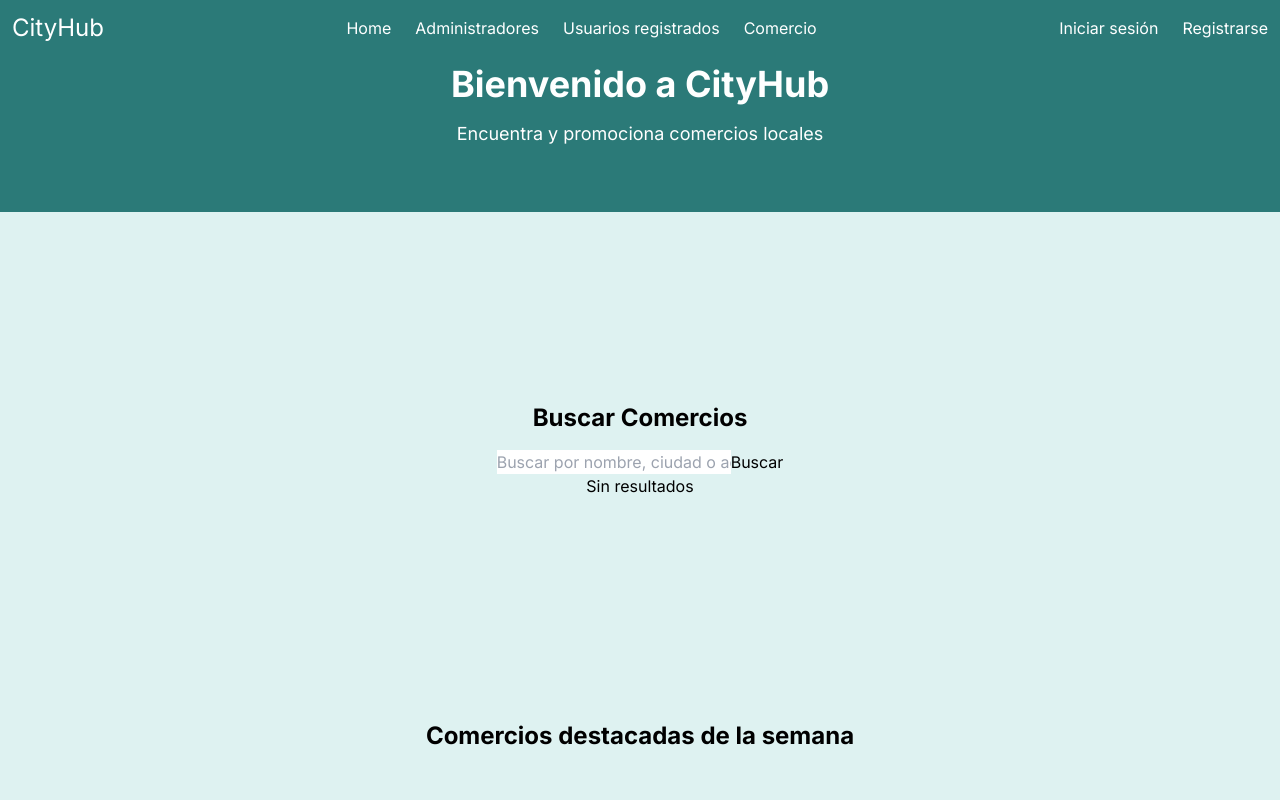
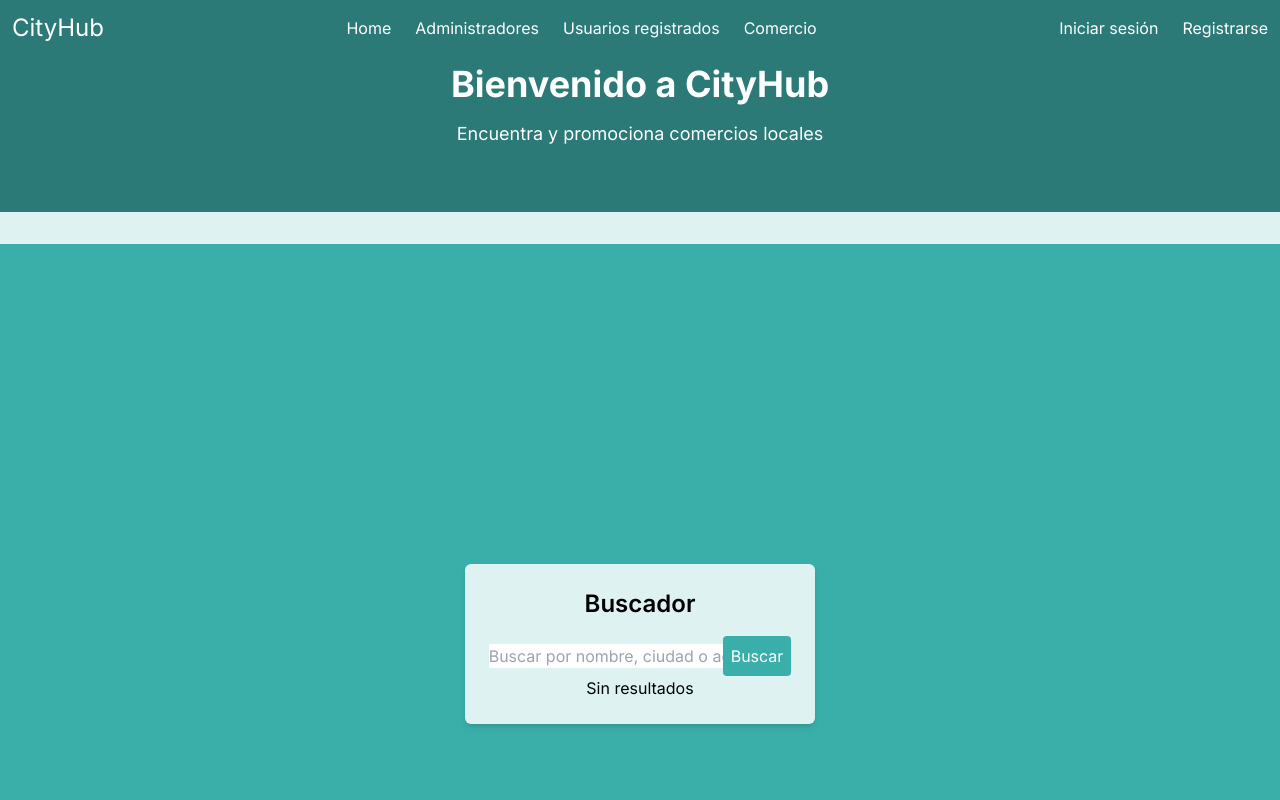
Before and after one commit to D3n3bX/DesarrolloWebCliente, a Next.js app in the folder Next/practica_final/: page / in a window 1280 px wide. Shown: the top 800 px of the page. Built offline with nearby package versions, Linux system fonts and the light colour scheme.

Commit message:
CityHub: Práctica final - Búsqueda de comercios

```diff
--- a/Next/practica_final/jsonFiles/commerce.json
+++ b/Next/practica_final/jsonFiles/commerce.json
@@ -24,7 +24,7 @@
     "NombreComercio": "Supermercado ABC",
     "CIF": "B87654321",
     "Direccion": "Avenida Central, 456",
-    "Ciudad": "Ciudad de México",
+    "Ciudad": "Madrid",
     "Email": "supermercado.abc@example.com",
     "Telefono": "987654321",
     "Resumen": "Tienda de alimentación",
--- a/Next/practica_final/src/app/api/commerce/search/route.js
+++ b/Next/practica_final/src/app/api/commerce/search/route.js
@@ -11,7 +11,14 @@ export async function POST(request, { params }) {
         console.log('SearchParams:', searchParams);
 
         // Buscar el comercio por CIF
-        const foundCommerce = commerces.find((commerce) => commerce.NombreComercio === searchParams.searchTerm);
+        const foundCommerce = commerces.find((commerce) => {
+            const searchTermLower = searchParams.searchTerm.toLowerCase();
+            return (
+              commerce.NombreComercio.toLowerCase().includes(searchTermLower) ||
+              commerce.Ciudad.toLowerCase().includes(searchTermLower) ||
+              commerce.Actividad.toLowerCase().includes(searchTermLower)
+            );
+          });
 
         console.log(foundCommerce);
         if (!foundCommerce) {
--- a/Next/practica_final/src/app/page.js
+++ b/Next/practica_final/src/app/page.js
@@ -19,7 +19,6 @@ export default function Home() {
       </section>
 
       <section id="busqueda-comercios" className="text-center py-8">
-        <h2 className="text-2xl font-bold mb-4">Buscar Comercios</h2>
         <SearchCommerce />
         {/* Asegúrate de pasar las rutas correctas como props apiRoute y routeDir */}
       </section>
--- a/Next/practica_final/src/components/CommerceSearch.jsx
+++ b/Next/practica_final/src/components/CommerceSearch.jsx
@@ -46,7 +46,9 @@ function SearchCommerce({ apiRoute, routeDir }) {
 
   // JSX del componente SearchCommerce
   return (
-    <div>
+    <div className='h-screen w-screen flex flex-col justify-center items-center p-6 bg-tertiary'>
+      <div className='max-w-sm mx-auto p-6 bg-quaternary shadow-md rounded-md'>
+      <h2 className='text-2xl font-semibold mb-4'>Buscador</h2>
       <form onSubmit={handleSearch}>
         <input
           type="text"
@@ -54,7 +56,11 @@ function SearchCommerce({ apiRoute, routeDir }) {
           value={searchTerm}
           onChange={(e) => setSearchTerm(e.target.value)}
         />
-        <button type="submit">Buscar</button>
+        <button
+          type="submit"
+          className='bg-tertiary text-white p-2 rounded hover:bg-secondary transition duration-300'>
+            Buscar
+        </button>
       </form>
 
       {searchResults.length > 0 && (
@@ -93,6 +99,7 @@ function SearchCommerce({ apiRoute, routeDir }) {
         </div>
       )}
     </div>
+  </div>
   );
 }
 
```
